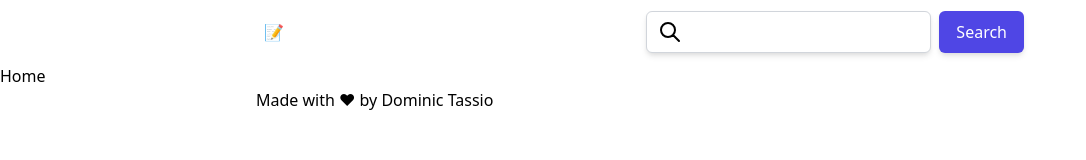
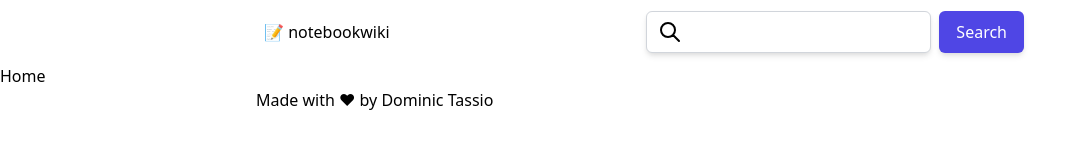
Before and after one commit to dominictassio/notebookwiki, a Next.js app: page / in a window 1280 px wide. Shown: the top 160 px of the page, without its empty margins (0-1086 px from the left). Built offline with nearby package versions, Linux system fonts and the light colour scheme.

Commit message:
Change visibility toggle on brand name in nav

```diff
--- a/components/nav.tsx
+++ b/components/nav.tsx
@@ -10,7 +10,7 @@ const Nav = ({ icon, title }: { icon: any; title: any }) => (
         <div className="flex items-center justify-center">
           <div className="flex items-center">
             <div className="p-2">
-              {icon} <span className="hidden lg:inline">{title}</span>
+              {icon} <span className="hidden paper:inline">{title}</span>
             </div>
           </div>
         </div>
```
